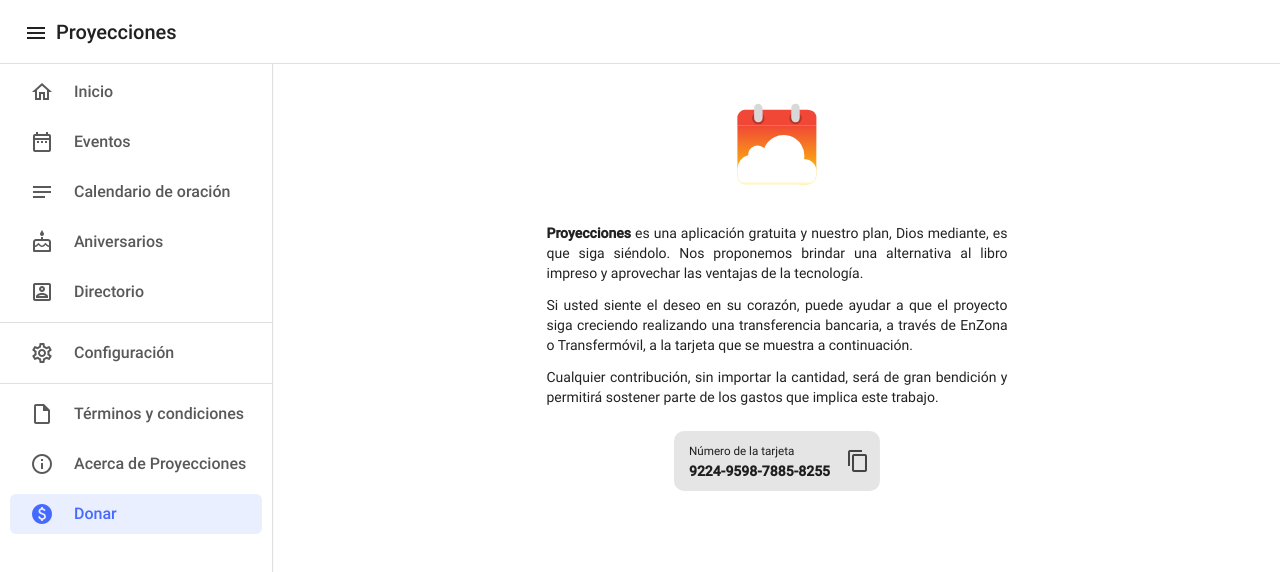
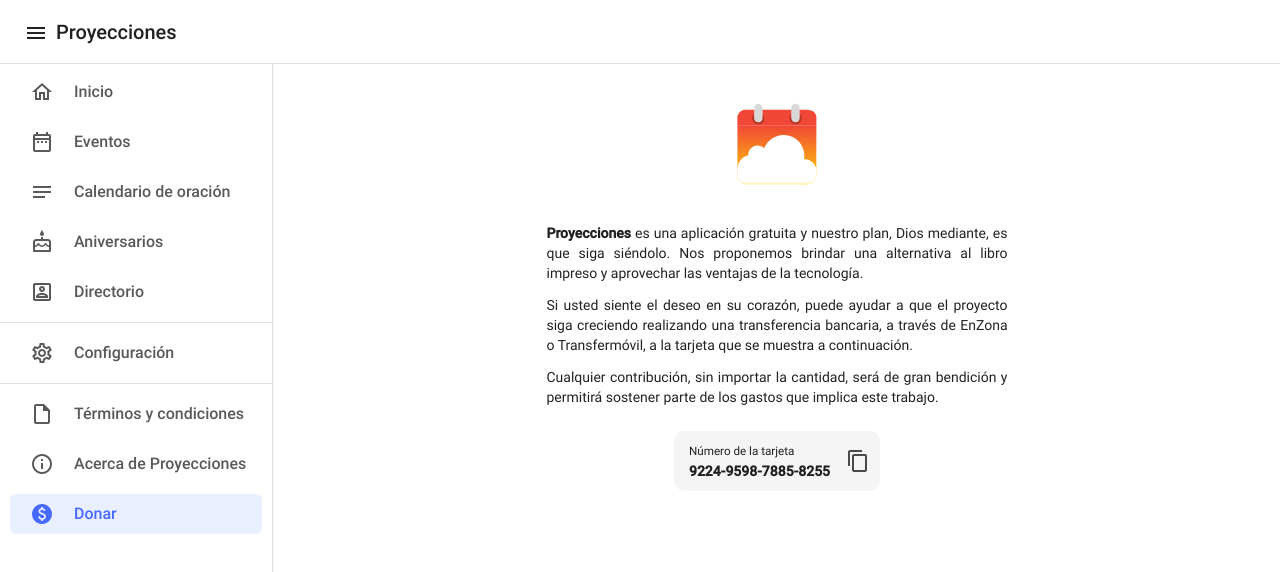
Before and after one commit to liosvel-medina/ProyeccionesWeb, an Angular app: page /donate in a window 1280 px wide. In both pictures the pointer is over the element 777 px from the left and 461 px from the top of the page. Shown: the top 572 px of the page. Built offline with nearby package versions, Linux system fonts and the light colour scheme.

Commit message:
customize donate.component

```diff
--- a/src/app/core/donate/donate.component.css
+++ b/src/app/core/donate/donate.component.css
@@ -23,7 +23,7 @@
 }
 
 .credit-card-button:hover {
-  background-color: rgba(0, 0, 0, 0.10);
+  background-color: rgba(0, 0, 0, 0.04);
 }
 
 .credit-card-button small, .credit-card-button b {
```
